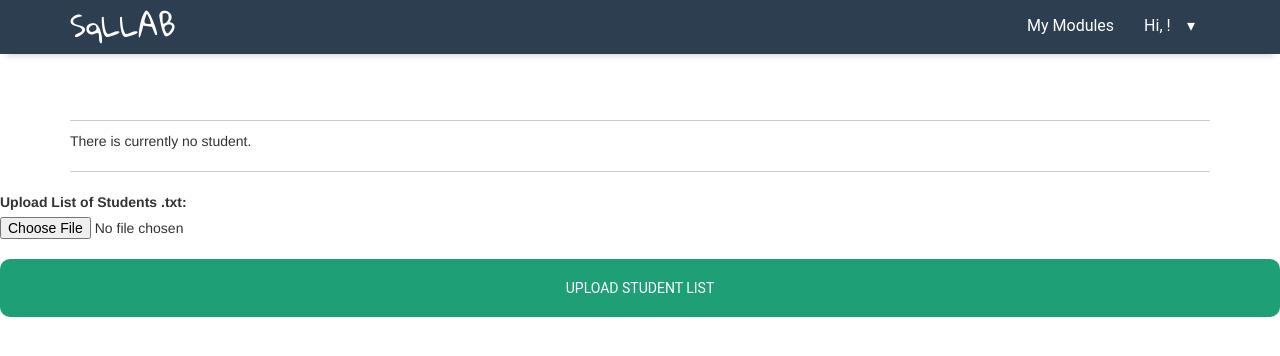
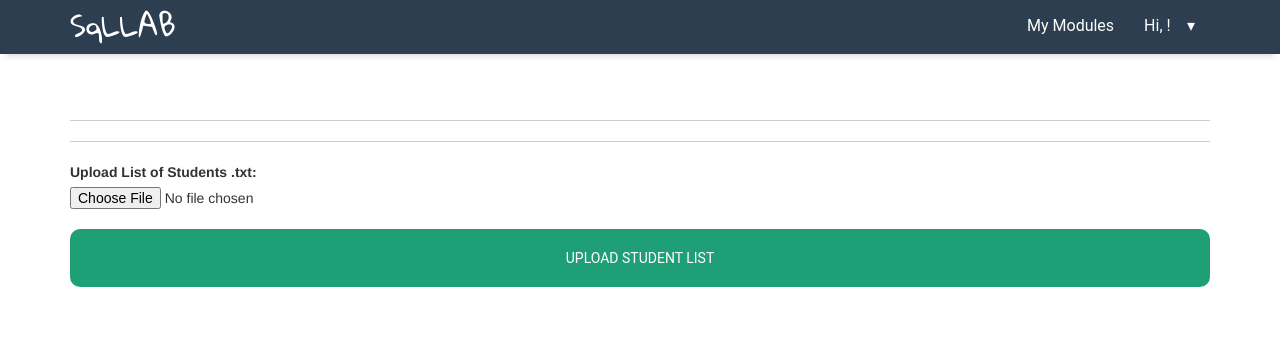
Before and after one commit to daryltanzw/SqlLab, a Django app: template SqlLabApp/templates/SqlLabApp/teacher_manage_module.html in a window 1280 px wide. Shown: the top 356 px of the page. Run offline with Django 3.2, Linux system fonts and the light colour scheme; the template is opened without the code that fills it: values named after a table or form of the project are taken from there, others are empty; some libraries are stand-ins or nearby versions; some web fonts are replaced.

Commit message:
Fixed UI when student list is empty

```diff
--- a/SqlLabApp/static/css/uploadstudents.css
+++ b/SqlLabApp/static/css/uploadstudents.css
@@ -190,5 +190,6 @@ ul.errorlist {
     /*border: 1px solid rgba(74, 74, 74, 0.22);*/
     margin-bottom: 20px;
     padding-bottom: 10px;
+    /*border-bottom: 1px solid #CCC;*/
     border-bottom: 1px solid #CCC;
 }
--- a/SqlLabApp/templates/SqlLabApp/teacher_manage_module.html
+++ b/SqlLabApp/templates/SqlLabApp/teacher_manage_module.html
@@ -82,6 +82,7 @@
             <div class="container">
                 <div class="student">
                     {% if processed_student %}
+
                         <div class="row">
                         <div class="col-md-6">
                             {#                        The following students have signed up:#}
@@ -109,11 +110,10 @@
                                 {% endifequal %}
                             {% endfor %}
                         </div>
-                {% else %}
-                    <p>There is currently no student.</p>
                     {% endif %}
                     </div>
                 </div>
+                <div class="container">
                     <form class="form" method="post" enctype="multipart/form-data">
                         {% csrf_token %}
                         {{ form.as_p }}
@@ -121,6 +121,7 @@
                     </form>
                 </div>
             </div>
+        </div>
     </header>
 
 {% endblock %}
```
Lines whose indentation alone changed are shown as unchanged.
